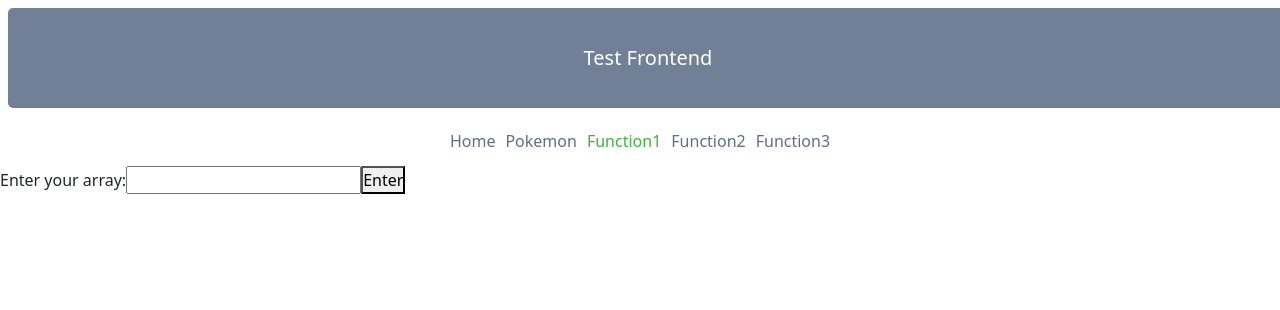
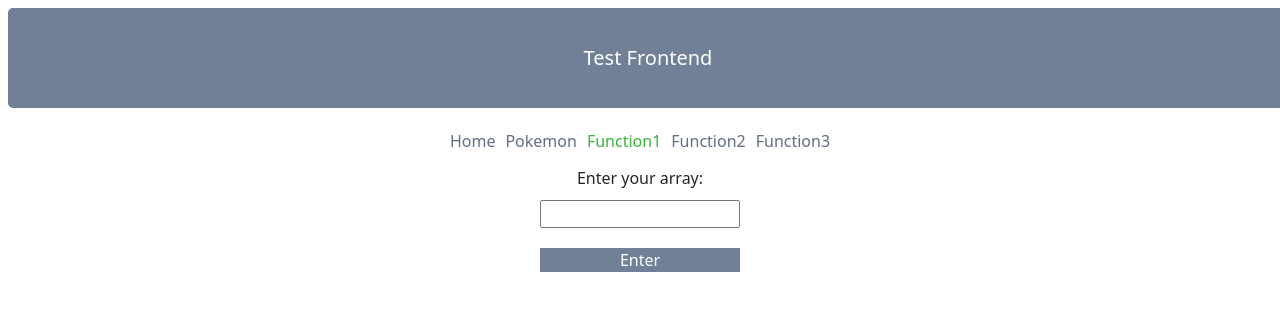
Before and after one commit to Nitjareent/test_frontend, a React (Create React App) app: page /function1 in a window 1280 px wide. Shown: the top 310 px of the page. Built offline with nearby package versions, Linux system fonts and the light colour scheme.

Commit message:
Update Function1.js

```diff
--- a/src/pages/Function1.js
+++ b/src/pages/Function1.js
@@ -31,7 +31,7 @@ export default function Function1(){
     }
 
     return (
-        <div>
+        <div className="input">
             <label >Enter your array:</label>
             <input onChange={(e) => handleChange(e)} type="text"  name="yourArray" />
             <button onClick={() => handleClick()}>
```
